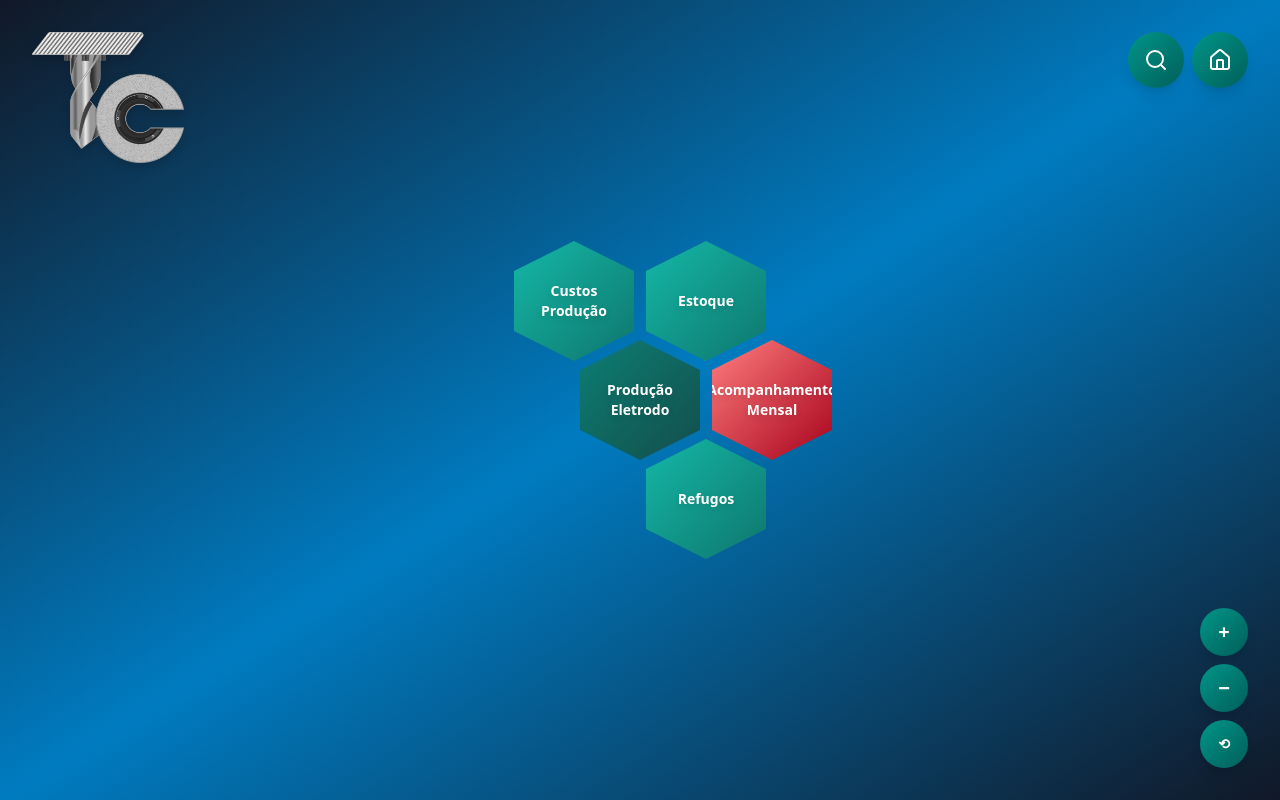
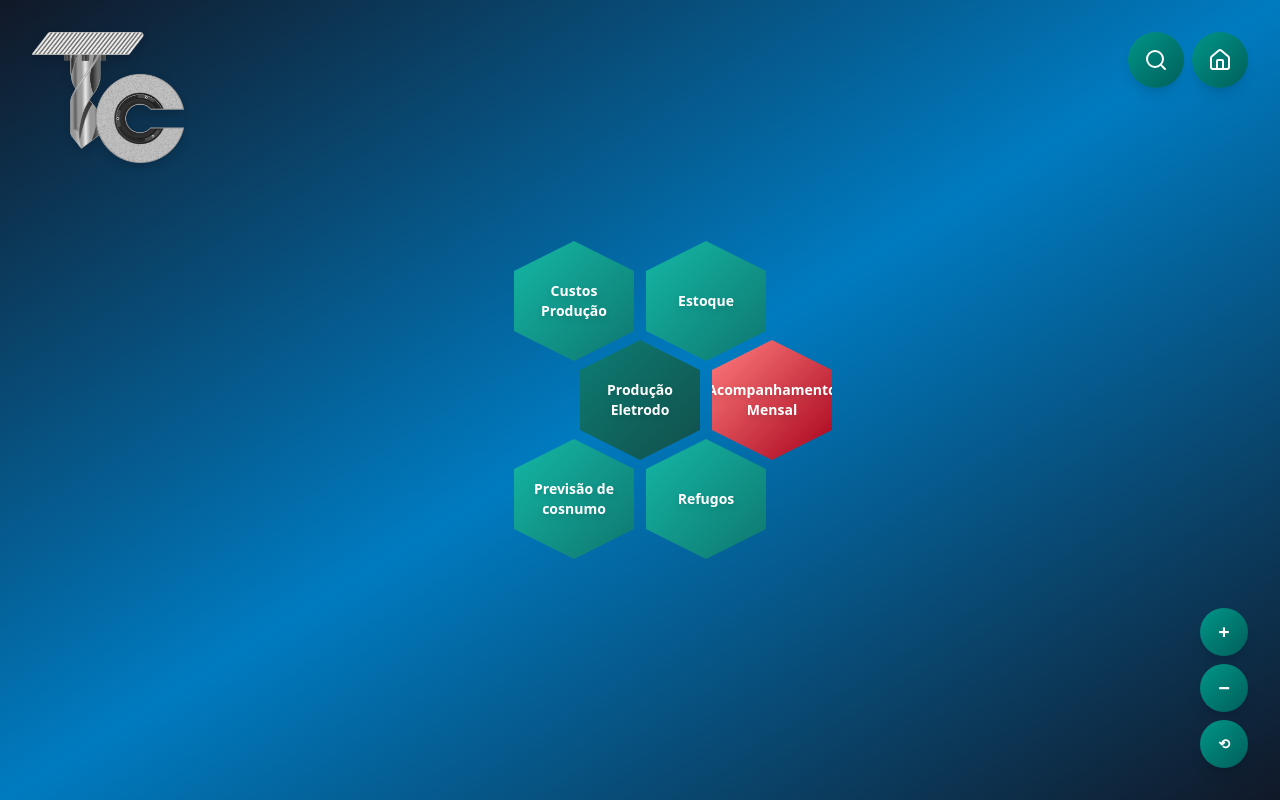
Before and after one commit to JoaoP3dro0808/ColmeiaToolingCenter, a React (Vite) app: page /silverelectrode in a window 1280 px wide. Built offline with nearby package versions, Linux system fonts and the light colour scheme.

Commit message:
Consumption projection - Silver electrode link added

```diff
--- a/src/pages/SilverElectrode.jsx
+++ b/src/pages/SilverElectrode.jsx
@@ -9,6 +9,7 @@ export default function SilverElectrode() {
     { title: 'Estoque', link: 'https://app.powerbi.com/groups/26c107da-94ff-4b8f-9de4-1da4f23fea94/reports/5200b17f-82dc-4405-bfe5-cd2d540caf8f/3394c9f36908ae0212b0?experience=power-bi', relevance: 1 },
     { title: 'Acompanhamento Mensal', link: 'https://app.powerbi.com/groups/26c107da-94ff-4b8f-9de4-1da4f23fea94/reports/a2602571-dc69-4748-95f1-c8e3108404b9/796010f0104d02cb1db4?experience=power-bi', relevance: 1, color: { from: '#ff7e7eff', to: '#a7021bff' } },
     { title: 'Refugos', link: 'https://app.powerbi.com/groups/26c107da-94ff-4b8f-9de4-1da4f23fea94/reports/0b9c253c-05cb-4a89-bbaf-15794511e7e0/78df1f37e9c3352a7072?experience=power-bi', relevance: 1 },
+    { title: 'Previsão de cosnumo', link: 'https://app.powerbi.com/groups/26c107da-94ff-4b8f-9de4-1da4f23fea94/reports/2683a480-7446-4223-bcdf-44631fd9ec34/078bbcf405002d835c20?experience=power-bi', relevance: 1 },
   ];
 
   return <Colmeia links={meusLinks} />;
```
